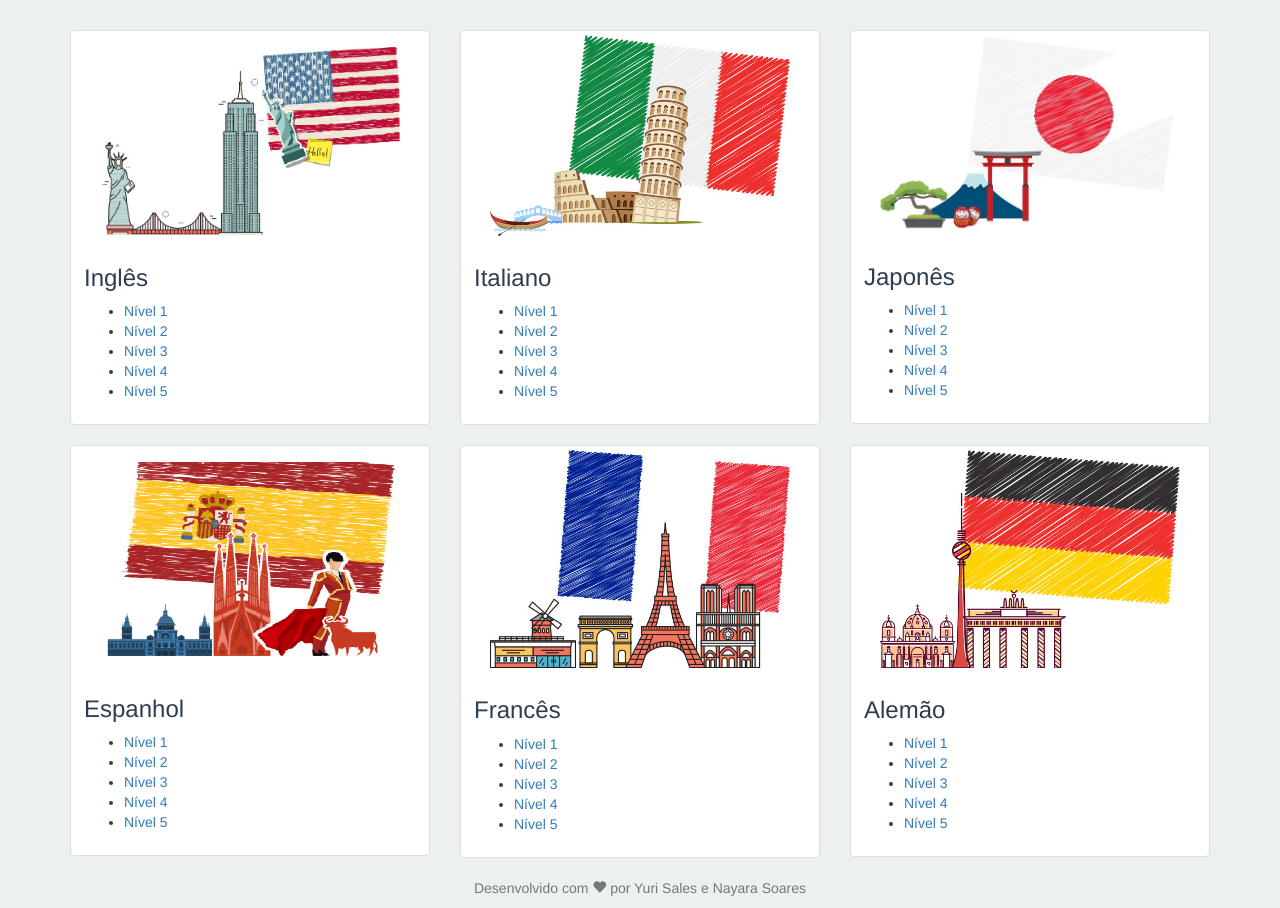
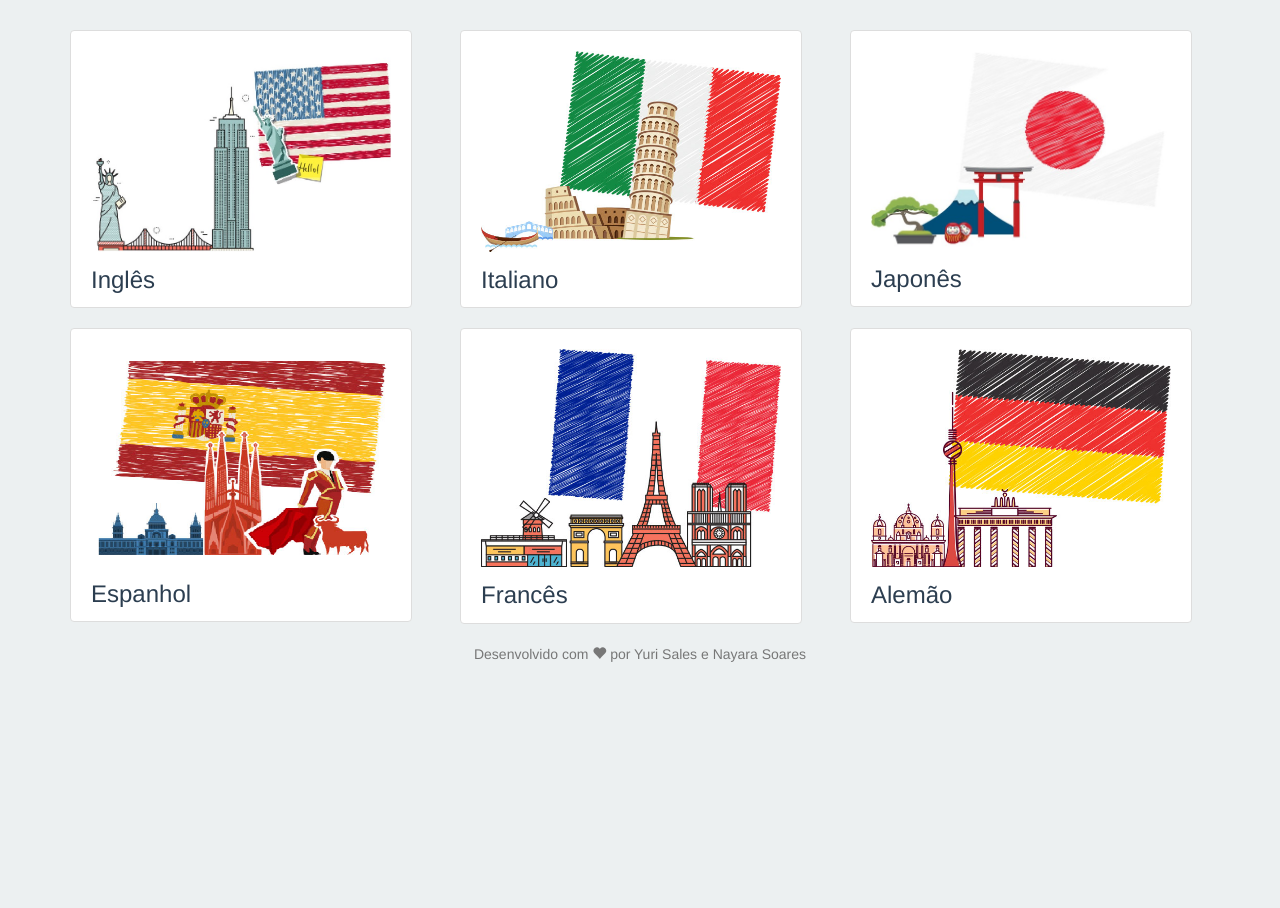
Before and after one commit to yuriscosta-zz/school-of-languages, a plain HTML site: page idiomas.html in a window 1280 px wide. Shown: the part 183-1091 px from the top of the page. After the commit the page ends 857 px from the top, so only its background shows below. Drawn offline with nearby package versions, Linux system fonts and the light colour scheme.

Commit message:
modificacoes no site

```diff
--- a/css/style.css
+++ b/css/style.css
@@ -1,11 +1,21 @@
 body {
     background-color: #ECF0F1;
+}
+
+.thumbnail {
+   display: inline-block;
 }
 
 .img-logo {
     width: 150px;
     height: 70px;
     margin-left: -53px;
+}
+
+.img-box {
+   float: left;
+   width: 30%;
+   margin-left: -10px;
 }
 
 .logo {
@@ -15,7 +25,7 @@ body {
 
 .thumb-img {
     width: 300px;
-    height: 310px;
+    height: 280px;
 }
 
 #title {
@@ -59,6 +69,11 @@ body {
   padding: 7px;
 }
 
+.caption-h3 {
+   margin-top: 10%;
+   margin-bottom: -2%;
+}
+
 ::-webkit-input-placeholder {
    font-style: italic;
 }
--- a/materiais.html
+++ b/idiomas.html
@@ -32,7 +32,7 @@
                     <ul class="nav navbar-nav">
                         <li><a href="index.html">Home</a></li>
                         <li><a href="professores.html">Professores</a></li>
-                        <li class="active"><a href="materiais.html">Materiais de aula</a></li>
+                        <li class="active"><a href="materiais.html">Idiomas</a></li>
                         <li><a href="sobre.html">Sobre</a></li>
                         <li><a href="fale_conosco.html">Fale Conosco</a></li>
                         <li><a href="login.html">Login</a></li>
@@ -42,24 +42,17 @@
          </nav>
 
          <div class="container">
-           <h5><u class="breadcrumbs"><a href="index.html">Home</a> / <a href="materiais.html">Materiais</a></u></h5>
+           <h5><u class="breadcrumbs"><a href="index.html">Home</a> > <a href="materiais.html">Idiomas</a></u></h5>
          </div>
 
          <div class="container">
-             <h1 id="title">Materiais de aula</h1>
+             <h1 id="title">Idiomas</h1>
              <div class="row">
                 <div class="col-sm-6 col-md-4">
                     <div class="thumbnail">
                         <img src="img/ingles.jpg" alt="languages" class="thumb-img">
                         <div class="caption">
-                            <h3>Inglês</h3>
-                            <ul>
-                                <li><a href="#">Nível 1</a></li>
-                                <li><a href="#">Nível 2</a></li>
-                                <li><a href="#">Nível 3</a></li>
-                                <li><a href="#">Nível 4</a></li>
-                                <li><a href="#">Nível 5</a></li>
-                            </ul>
+                            <h3 class="caption-h3">Inglês</h3>
                         </div>
                     </div>
                 </div>
@@ -67,14 +60,7 @@
                     <div class="thumbnail">
                         <img src="img/italiano.jpg" alt="languages" class="thumb-img">
                         <div class="caption">
-                            <h3>Italiano</h3>
-                            <ul>
-                                <li><a href="#">Nível 1</a></li>
-                                <li><a href="#">Nível 2</a></li>
-                                <li><a href="#">Nível 3</a></li>
-                                <li><a href="#">Nível 4</a></li>
-                                <li><a href="#">Nível 5</a></li>
-                            </ul>
+                            <h3 class="caption-h3">Italiano</h3>
                         </div>
                     </div>
                 </div>
@@ -82,14 +68,7 @@
                     <div class="thumbnail">
                         <img src="img/japones.jpg" alt="languages" class="thumb-img">
                         <div class="caption">
-                            <h3>Japonês</h3>
-                            <ul>
-                                <li><a href="#">Nível 1</a></li>
-                                <li><a href="#">Nível 2</a></li>
-                                <li><a href="#">Nível 3</a></li>
-                                <li><a href="#">Nível 4</a></li>
-                                <li><a href="#">Nível 5</a></li>
-                            </ul>
+                            <h3 class="caption-h3">Japonês</h3>
                         </div>
                     </div>
                 </div>
@@ -100,14 +79,7 @@
                     <div class="thumbnail">
                         <img src="img/espanhol.jpg" alt="languages" class="thumb-img">
                         <div class="caption">
-                            <h3>Espanhol</h3>
-                            <ul>
-                                <li><a href="#">Nível 1</a></li>
-                                <li><a href="#">Nível 2</a></li>
-                                <li><a href="#">Nível 3</a></li>
-                                <li><a href="#">Nível 4</a></li>
-                                <li><a href="#">Nível 5</a></li>
-                            </ul>
+                            <h3 class="caption-h3">Espanhol</h3>
                         </div>
                     </div>
                 </div>
@@ -115,14 +87,7 @@
                     <div class="thumbnail">
                         <img src="img/frances.jpg" alt="languages" class="thumb-img">
                         <div class="caption">
-                            <h3>Francês</h3>
-                            <ul>
-                                <li><a href="#">Nível 1</a></li>
-                                <li><a href="#">Nível 2</a></li>
-                                <li><a href="#">Nível 3</a></li>
-                                <li><a href="#">Nível 4</a></li>
-                                <li><a href="#">Nível 5</a></li>
-                            </ul>
+                            <h3 class="caption-h3">Francês</h3>
                         </div>
                     </div>
                 </div>
@@ -130,14 +95,7 @@
                     <div class="thumbnail">
                         <img src="img/alemao.jpg" alt="languages" class="thumb-img">
                         <div class="caption">
-                            <h3>Alemão</h3>
-                            <ul>
-                                <li><a href="#">Nível 1</a></li>
-                                <li><a href="#">Nível 2</a></li>
-                                <li><a href="#">Nível 3</a></li>
-                                <li><a href="#">Nível 4</a></li>
-                                <li><a href="#">Nível 5</a></li>
-                            </ul>
+                            <h3 class="caption-h3">Alemão</h3>
                         </div>
                     </div>
                 </div>
```
Also changed, not shown: fale_conosco.html (+2 -2 lines), index.html (+14 -4 lines), login.html (+2 -2 lines), professores.html (+29 -9 lines), sobre.html (+2 -2 lines), css/bootstrap.css.
